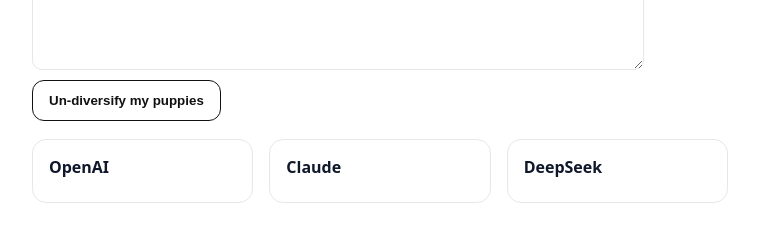
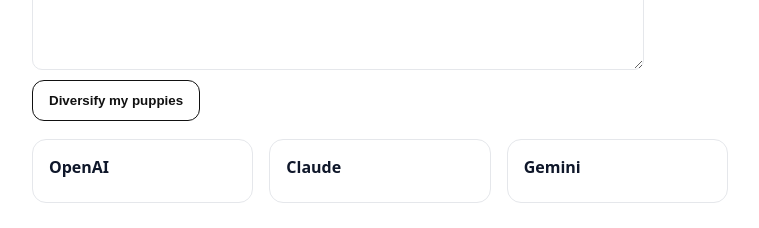
Before and after one commit to TonyMc12-git/3heads-landing, a website: page index.html in a window 1280 px wide. Shown: the part 489-717 px from the top of the page, 260-1019 px from the left. Drawn offline with Linux system fonts and the light colour scheme.

Commit message:
Default alt AI set to Gemini with initial toggle 'Diversify my puppies'

```diff
--- a/index.html
+++ b/index.html
@@ -75,7 +75,7 @@
 
           <button class="btn" id="ask-btn">Fetch!</button>
           <button class="btn" id="toggle-btn" style="background:#fff;color:#111;border-color:#111">
-            Un-diversify my puppies
+            Diversify my puppies
           </button>
           <span id="status" class="status"></span>
         </div>
@@ -83,7 +83,7 @@
         <div id="results" class="cards" aria-live="polite">
           <article class="card" id="openai-card"><h3>OpenAI</h3><div class="body"></div></article>
           <article class="card" id="claude-card"><h3>Claude</h3><div class="body"></div></article>
-          <article class="card" id="alt-card"><h3 id="alt-label">DeepSeek</h3><div class="body"></div></article>
+          <article class="card" id="alt-card"><h3 id="alt-label">Gemini</h3><div class="body"></div></article>
         </div>
       </section>
     </div>
@@ -100,7 +100,7 @@
     const promptEl  = document.getElementById('prompt');
     const statusEl  = document.getElementById('status');
 
-    let useDeepSeek = true;
+    let useDeepSeek = false;
 
     const setCard = (id, text) => {
       const el = document.querySelector(`#${id} .body`);
```
